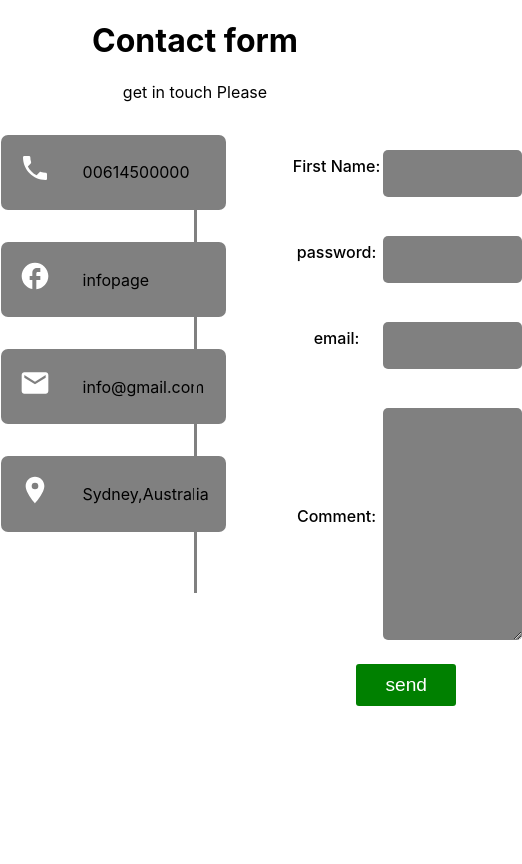
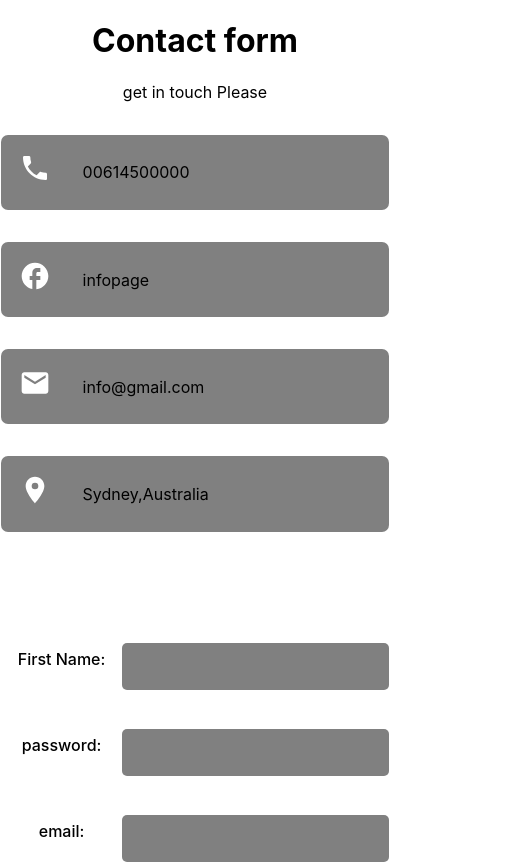
Before and after one commit to ShivaSheikholeslami/ContactForm, a React (Create React App) app: page / in a window 390 px wide. Shown: the top 864 px of the page, 522 px wide, since content can reach past the window. Built offline with nearby package versions, Linux system fonts and the light colour scheme.

Commit message:
mobile view done

```diff
--- a/src/App.css
+++ b/src/App.css
@@ -24,7 +24,7 @@
   color: white;
 } */
 
-.App-link {
+/* .App-link {
   color: #61dafb;
 }
 
@@ -35,4 +35,4 @@
   to {
     transform: rotate(360deg);
   }
-}
+} */
--- a/src/component/ContactSection.css
+++ b/src/component/ContactSection.css
@@ -23,3 +23,16 @@
     width: 100%;
     max-width: 700px;
 }
+@media only screen and (max-width:768px){
+    .wrapper{
+        flex-direction: column;
+    }
+    .left,.right{
+        max-width: 100%;
+    }
+    .wrapper::after{
+        display: none;
+
+    }
+
+}
```
